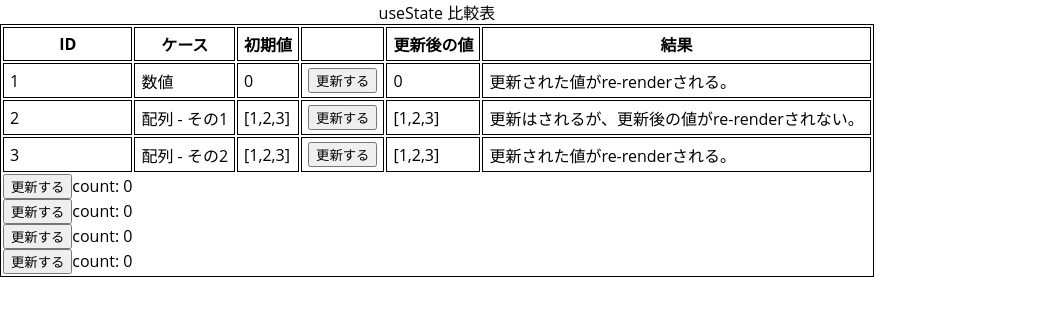
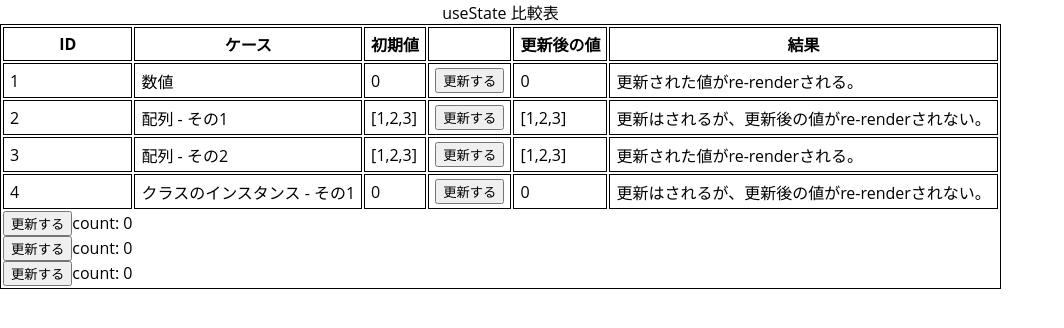
Before and after one commit to DiveIntoHacking/mo-use-states, a React (Create React App) app: page / in a window 1280 px wide. Shown: the top 328 px of the page, without its empty margins (0-1064 px from the left). Built offline with nearby package versions, Linux system fonts and the light colour scheme.

Commit message:
just update

```diff
--- a/src/App.js
+++ b/src/App.js
@@ -2,6 +2,11 @@ import React, { useState } from 'react';
 import { classToPlain, plainToClass } from 'class-transformer';
 
 import './App.css';
+
+const updatableAndReRenderable = '更新された値がre-renderされる。';
+
+const updatableButUnReRenderable =
+  '更新はされるが、更新後の値がre-renderされない。';
 
 const StateIsNumber = () => {
   const [number, setNumber] = useState(0);
@@ -18,7 +23,7 @@ const StateIsNumber = () => {
         <button onClick={increment}>更新する</button>
       </td>
       <td>{number}</td>
-      <td>更新された値がre-renderされる。</td>
+      <td>{updatableAndReRenderable}</td>
     </tr>
   );
 };
@@ -43,7 +48,7 @@ const StateIsArray = () => {
         <button onClick={push}>更新する</button>
       </td>
       <td>[{array.toString()}]</td>
-      <td>更新はされるが、更新後の値がre-renderされない。</td>
+      <td>{updatableButUnReRenderable}</td>
     </tr>
   );
 };
@@ -66,7 +71,7 @@ const StateIsArray2 = () => {
         <button onClick={push}>更新する</button>
       </td>
       <td>[{array.toString()}]</td>
-      <td>更新された値がre-renderされる。</td>
+      <td>{updatableAndReRenderable}</td>
     </tr>
   );
 };
@@ -88,10 +93,16 @@ const StateIsClassInstance = () => {
   };
 
   return (
-    <div>
-      <button onClick={increment}>更新する</button>
-      count: {counter.count}
-    </div>
+    <tr>
+      <td>4</td>
+      <td>クラスのインスタンス - その1</td>
+      <td>0</td>
+      <td>
+        <button onClick={increment}>更新する</button>
+      </td>
+      <td>{counter.count}</td>
+      <td>{updatableButUnReRenderable}</td>
+    </tr>
   );
 };
 
```
